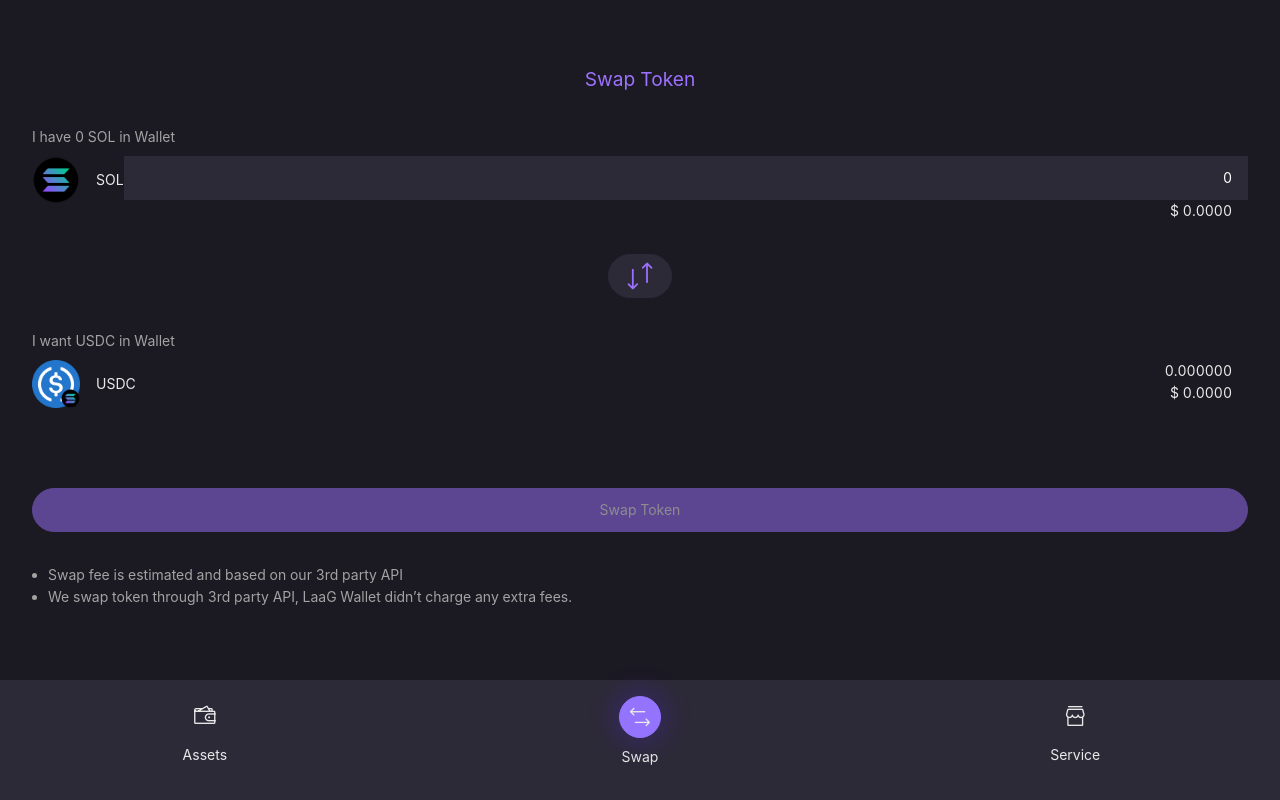
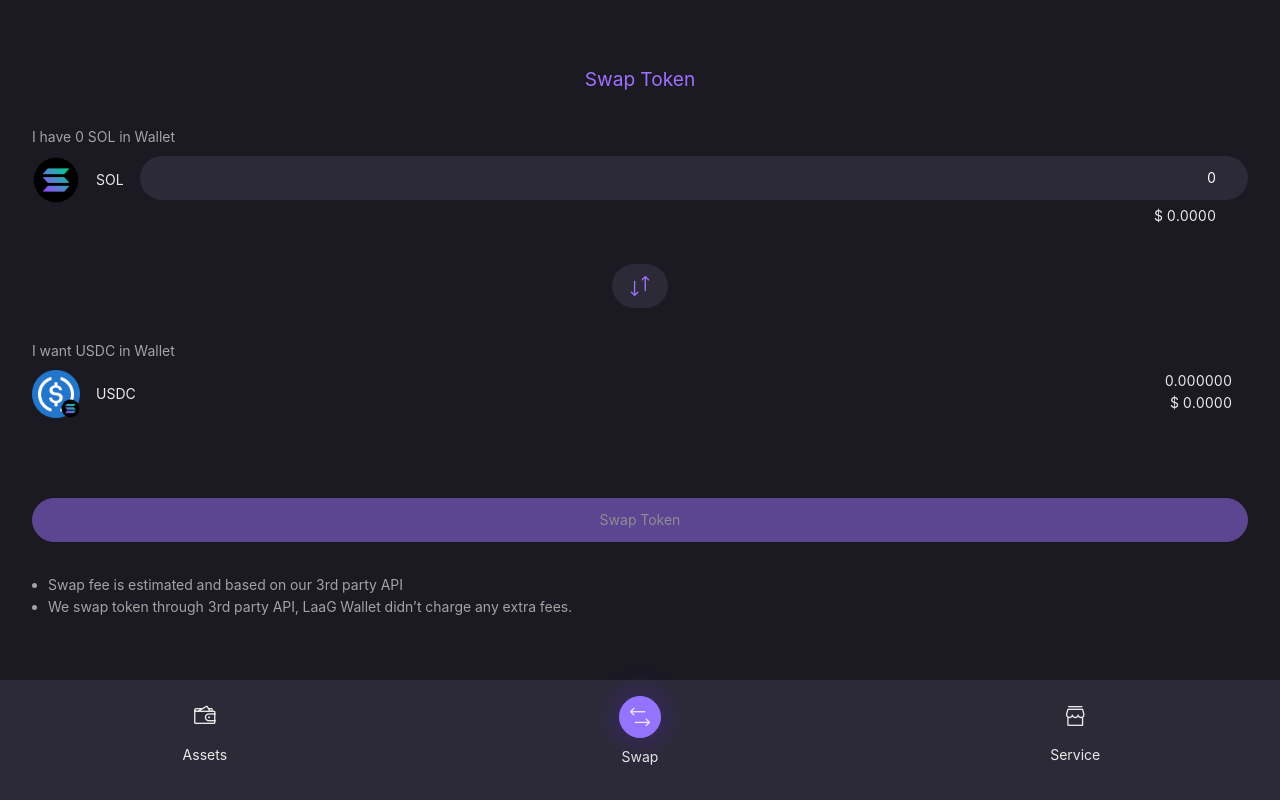
Before and after one commit to zamia/laag-web-wallet, a Vue app: page /tokens/swap in a window 1280 px wide. Built offline with nearby package versions, Linux system fonts and the light colour scheme; some icons are missing.

Commit message:
fix swap ui;

```diff
--- a/src/views/Home.vue
+++ b/src/views/Home.vue
@@ -21,8 +21,8 @@ import { GlobeAfrica } from '@vicons/fa';
 
 <style scoped lang="scss">
 .welcome {
-  margin-top: 10rem;
-  margin-bottom: 10rem;
+  margin-top: 5rem;
+  margin-bottom: 8rem;
   padding: 2rem;
 
   .logo,
--- a/src/views/tokens/Send.vue
+++ b/src/views/tokens/Send.vue
@@ -84,6 +84,10 @@ const previewModalShowing = ref(false);
   .amount__input {
     margin: 1rem 0;
   }
+
+  .van-field {
+    border-radius: 999px;
+  }
 }
 
 .recipient {
@@ -92,6 +96,10 @@ const previewModalShowing = ref(false);
 
   .recipient__input {
     margin-top: 1rem;
+  }
+
+  .van-field {
+    border-radius: 999px;
   }
 }
 
--- a/src/views/tokens/Swap.vue
+++ b/src/views/tokens/Swap.vue
@@ -53,8 +53,8 @@ const executeSwapTx = () => {
   </div>
 
   <div class="switch">
-    <VanButton @click="switchToken()">
-      <VanIcon name="exchange" size="32"></VanIcon>
+    <VanButton @click="switchToken()" class="switch__button">
+      <VanIcon name="exchange" size="24"></VanIcon>
     </VanButton>
   </div>
 
@@ -99,6 +99,10 @@ const executeSwapTx = () => {
   margin-top: 2rem;
   text-align: center;
 
+  .switch__button {
+    border-radius: 999px;
+  }
+
   i {
     transform: rotate(90deg);
     color: $color-main;
@@ -130,15 +134,22 @@ const executeSwapTx = () => {
   }
 
   .token__amount {
-    flex: auto;
+    flex: 1 1 40%;
+    margin-left: 1rem;
     text-align: right;
 
     >span {
-      padding-right: 1rem;
+      line-height: 2rem;
+      padding-right: 2rem;
     }
 
     &.token__amount--last {
       padding-right: 1rem;
+    }
+
+    .van-field {
+      border-radius: 999px;
+      padding-right: 2rem;
     }
   }
 }
```
